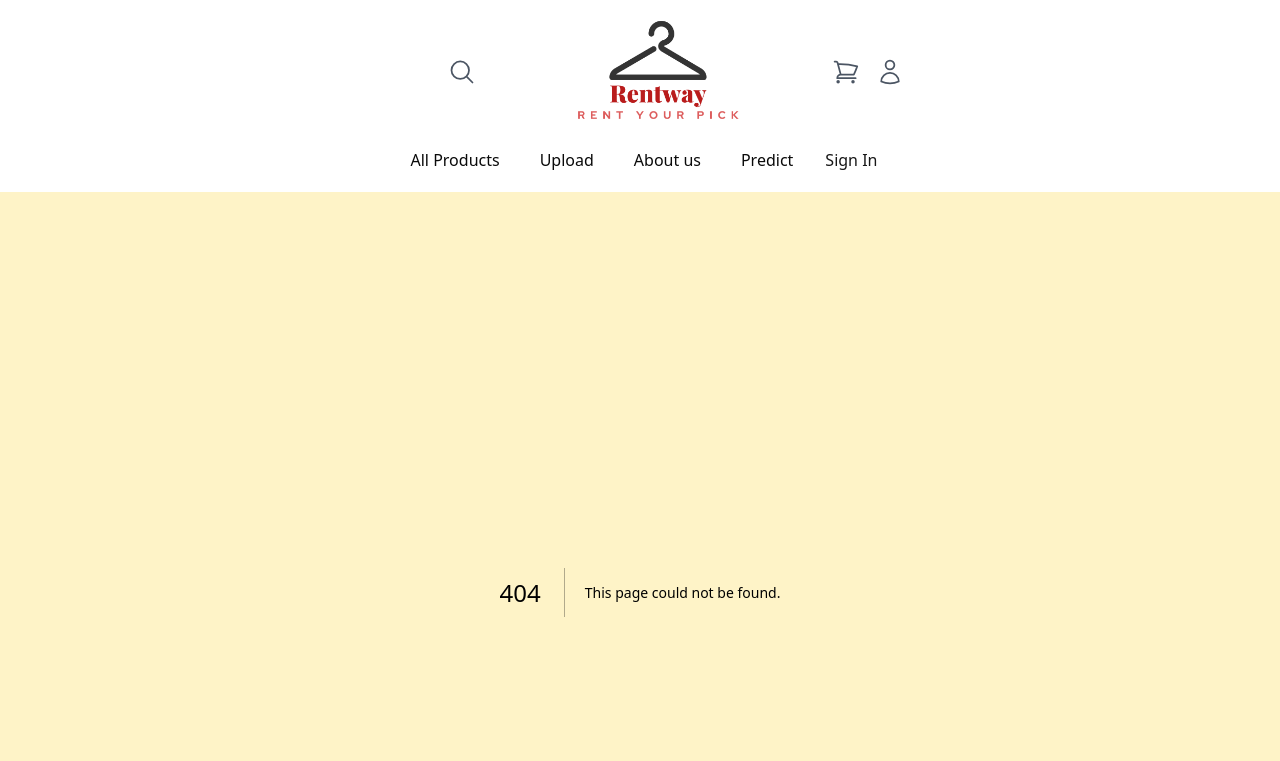
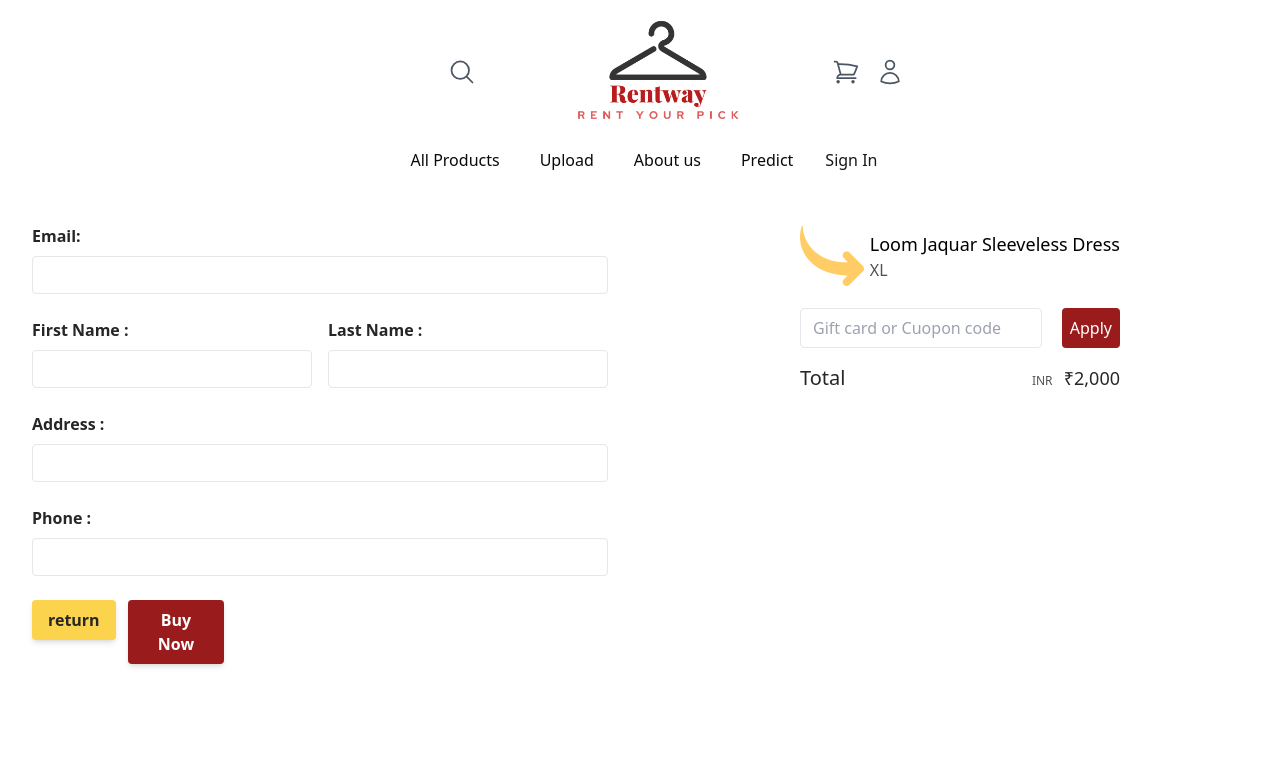
Before and after one commit to arushpanwar/bechdey, a Next.js app: page /purchase in a window 1280 px wide. Before the commit this address had no page. Shown: the top 761 px of the page. Built offline with nearby package versions, Linux system fonts and the light colour scheme.

Commit message:
updated purchase route and PurchaseForm.tsx

```diff
--- /dev/null
+++ b/components/PurchaseForm.tsx
@@ -0,0 +1,150 @@
+import React from "react";
+
+const PurchaseForm = () => {
+  return (
+    <div className="grid grid-cols-2 ">
+      <form className="flex flex-col bg-white p-8 ">
+        <div className="grid mb-3 ">
+          <div className="flex flex-col mb-3">
+            <label
+              htmlFor="email"
+              className="block text-neutral-800 font-semibold mb-2"
+            >
+              Email:
+            </label>
+            <input
+              type="text"
+              id="email"
+              name="email"
+              className="border rounded py-2 px-3 leading-tight focus:outline-none focus:shadow-outline"
+            />
+          </div>
+        </div>
+
+        <div className="grid grid-cols-2 gap-4 mb-3">
+          <div className="flex flex-col mb-3">
+            <label
+              htmlFor="first"
+              className="block text-neutral-800 font-semibold mb-2"
+            >
+              First Name :
+            </label>
+            <input
+              type="text"
+              id="first"
+              name="first"
+              className="border rounded py-2 px-3 leading-tight focus:outline-none focus:shadow-outline"
+            />
+          </div>
+
+          <div className="flex flex-col mb-3">
+            <label
+              htmlFor="last"
+              className="block text-neutral-800 font-semibold mb-2"
+            >
+              Last Name :
+            </label>
+            <input
+              type="text"
+              id="last"
+              name="last"
+              className="border rounded py-2 px-3 leading-tight focus:outline-none focus:shadow-outline"
+            />
+          </div>
+        </div>
+
+        <div className="grid mb-3">
+          <div className="flex flex-col mb-3">
+            <label
+              htmlFor="address"
+              className="block text-neutral-800 font-semibold mb-2"
+            >
+              Address :
+            </label>
+            <input
+              type="text"
+              id="address"
+              name="address"
+              className="border rounded py-2 px-3 leading-tight focus:outline-none focus:shadow-outline"
+            />
+          </div>
+        </div>
+
+        <div className="grid mb-3">
+          <div className="flex flex-col mb-3">
+            <label
+              htmlFor="phone"
+              className="block text-neutral-800 font-semibold mb-2"
+            >
+              Phone :
+            </label>
+            <input
+              type="text"
+              id="phone"
+              name="phone"
+              className="border rounded py-2 px-3 leading-tight focus:outline-none focus:shadow-outline"
+            />
+          </div>
+        </div>
+        <div className="grid grid-cols-6 mb-3">
+          <div>
+            <button
+              type="button"
+              className="text-neutral-800 bg-amber-300  hover:text-neutral-800 font-semibold py-2 px-4 rounded shadow-md outline-none hover:outline-red-800 hover:bg-amber-400"
+            >
+              return
+            </button>
+          </div>
+          <div>
+          <button
+              type="submit"
+              className="bg-red-800 hover:bg-red-600 text-white font-semibold py-2 px-4 rounded shadow-md"
+            >
+              Buy Now
+            </button>
+          </div>
+        </div>
+      </form>
+      <div className="bg-white flex justify-center">
+        <div className="flex flex-col items-center p-8 w-3/5">
+          <div className="flex justify-between w-full items-center">
+            <img src="/logo.png" className="w-16 h-16" alt="logo" />
+            <div className="flex flex-col">
+              <span className="text-lg">Loom Jaquar Sleeveless Dress</span>
+              <span className="text-neutral-600">XL</span>
+            </div>
+          </div>
+          {/* <label htmlFor="cuopon" className="block text-neutral-800">
+        Cuopons
+        </label> */}
+
+          <div className="flex justify-between mt-5 w-full">
+            <input
+              type="text"
+              id="cuopon"
+              name="cuopon"
+              placeholder="Gift card or Cuopon code"
+              className="border rounded py-2 px-3 leading-tight focus:outline-none focus:shadow-outline w-full mr-3"
+            />
+            <button
+              type="submit"
+              className="bg-red-800 hover:bg-amber-300 hover:text-neutral-800 text-white py-2 px-2 ml-2 rounded"
+            >
+              Apply
+            </button>
+          </div>
+
+          <div className="flex flex-row justify-between items-end w-full mt-4">
+            <div className="text-xl text-neutral-800">Total</div>
+            <div>
+              <span className="text-xs text-neutral-600 pr-2">INR </span>
+              <span className="text-lg text-neutral-800">₹2,000</span>
+            </div>
+          </div>
+        </div>
+      </div>
+    </div>
+  );
+};
+
+export default PurchaseForm;
--- /dev/null
+++ b/pages/purchase.tsx
@@ -0,0 +1,12 @@
+import React from 'react'
+import PurchaseForm from '../components/PurchaseForm'
+
+const purchase = () => {
+  return (
+    <div>
+        <PurchaseForm />
+    </div>
+  )
+}
+
+export default purchase
```
